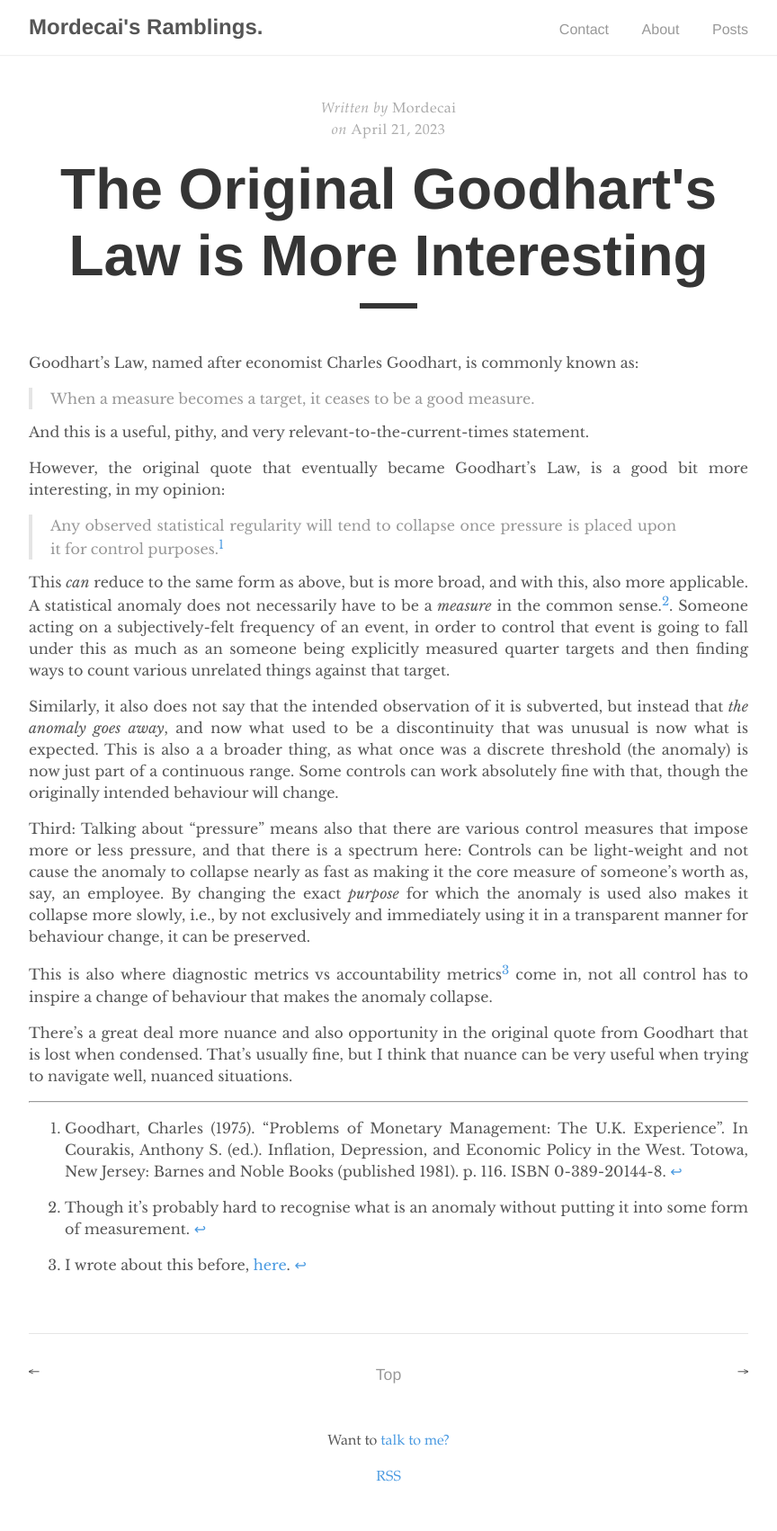
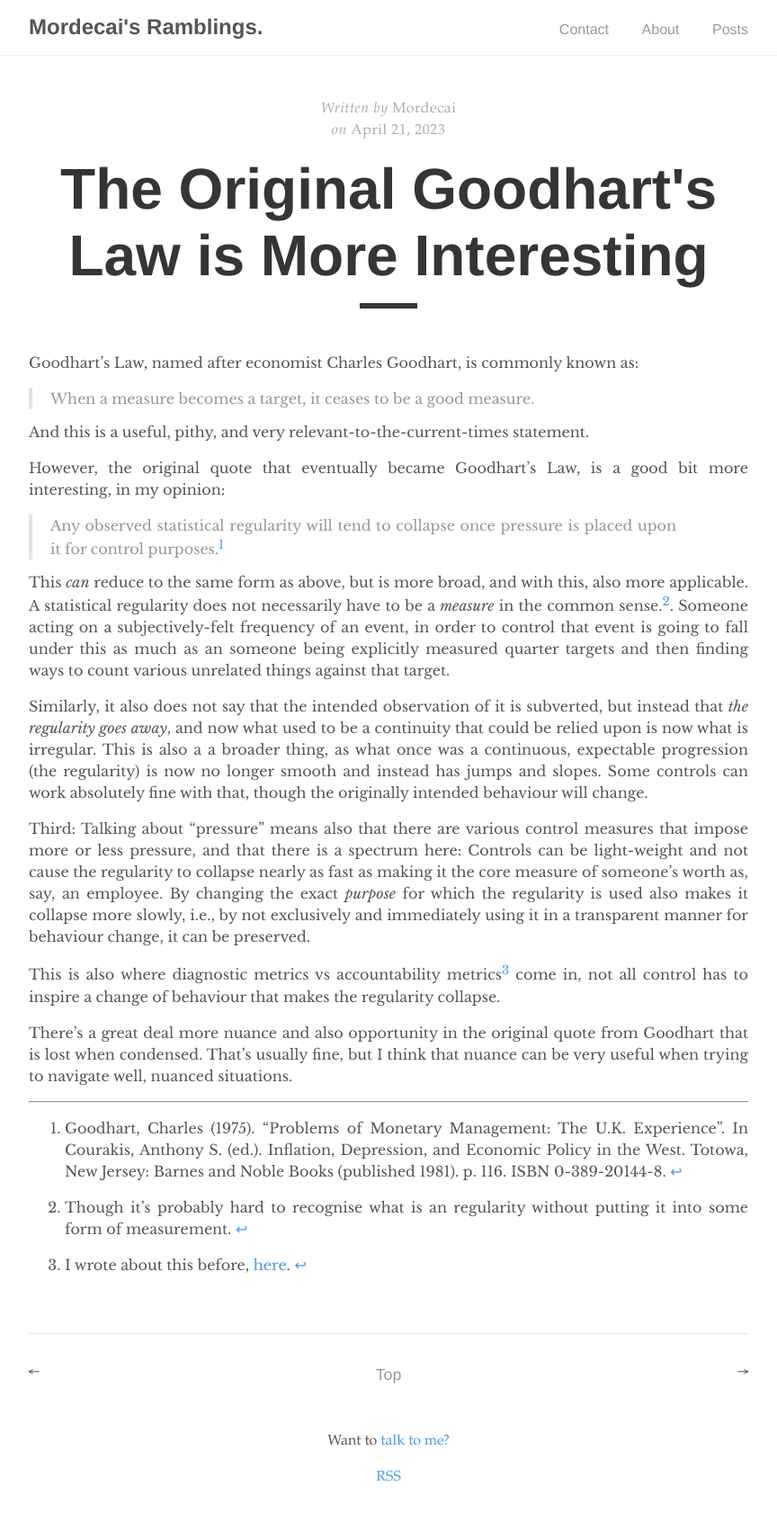
Before and after one commit to MordecaiMalignatus/mordecaimalignatus.github.io, a Jekyll site: the page built from _posts/2023-04-21-the-original-goodharts-law-is-more-interesting.md, in a window 1280 px wide. Shown: the whole page at 90% size, without its empty margins (208-1072 px from the left). Built offline with Jekyll 4.4.1, drawn with Linux system fonts in a browser that asks for light colours.

Commit message:
Fix(Goodhart): My god what

```diff
--- a/_posts/2023-04-21-the-original-goodharts-law-is-more-interesting.md
+++ b/_posts/2023-04-21-the-original-goodharts-law-is-more-interesting.md
@@ -18,29 +18,30 @@ more interesting, in my opinion:
 > placed upon it for control purposes.[^1]
 
 This *can* reduce to the same form as above, but is more broad, and with this,
-also more applicable. A statistical anomaly does not necessarily have to be a
+also more applicable. A statistical regularity does not necessarily have to be a
 *measure* in the common sense.[^2]. Someone acting on a subjectively-felt
 frequency of an event, in order to control that event is going to fall under
 this as much as an someone being explicitly measured quarter targets and then
 finding ways to count various unrelated things against that target.
 
 Similarly, it also does not say that the intended observation of it is
-subverted, but instead that *the anomaly goes away*, and now what used to be a
-discontinuity that was unusual is now what is expected. This is also a a broader
-thing, as what once was a discrete threshold (the anomaly) is now just part of a
-continuous range. Some controls can work absolutely fine with that, though the
-originally intended behaviour will change.
+subverted, but instead that *the regularity goes away*, and now what used to be
+a continuity that could be relied upon is now what is irregular. This is also a
+a broader thing, as what once was a continuous, expectable progression (the
+regularity) is now no longer smooth and instead has jumps and slopes. Some
+controls can work absolutely fine with that, though the originally intended
+behaviour will change.
 
 Third: Talking about "pressure" means also that there are various control
 measures that impose more or less pressure, and that there is a spectrum here:
-Controls can be light-weight and not cause the anomaly to collapse nearly as
+Controls can be light-weight and not cause the regularity to collapse nearly as
 fast as making it the core measure of someone's worth as, say, an employee.
-By changing the exact *purpose* for which the anomaly is used also makes it
+By changing the exact *purpose* for which the regularity is used also makes it
 collapse more slowly, i.e., by not exclusively and immediately using it in a
 transparent manner for behaviour change, it can be preserved.
 
 This is also where diagnostic metrics vs accountability metrics[^3] come in, not
-all control has to inspire a change of behaviour that makes the anomaly
+all control has to inspire a change of behaviour that makes the regularity
 collapse.
 
 There's a great deal more nuance and also opportunity in the original quote from
@@ -51,7 +52,7 @@ nuance can be very useful when trying to navigate well, nuanced situations.
 
 [^1]: Goodhart, Charles (1975). "Problems of Monetary Management: The U.K. Experience". In Courakis, Anthony S. (ed.). Inflation, Depression, and Economic Policy in the West. Totowa, New Jersey: Barnes and Noble Books (published 1981). p. 116. ISBN 0-389-20144-8.
 
-[^2]: Though it's probably hard to recognise what is an anomaly without putting
+[^2]: Though it's probably hard to recognise what is an regularity without putting
     it into some form of measurement.
 
 [^3]: I wrote about this before,
```
